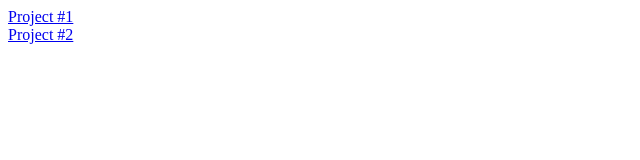
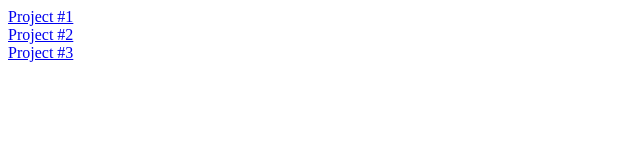
Before and after one commit to JGitHub25/vanillaJSprojects, a plain HTML site: page index.html in a window 1280 px wide. Shown: the full height of the page, 0-640 px from the left. Drawn offline with Linux system fonts and the light colour scheme.

```diff
--- a/index.html
+++ b/index.html
@@ -14,5 +14,8 @@
     <a href="movie-seat-booking/index.html">
       <section class="project">Project #2</section>
     </a>
+    <a href="video-player/index.html">
+      <section class="project">Project #3</section>
+    </a>
   </body>
 </html>
```
